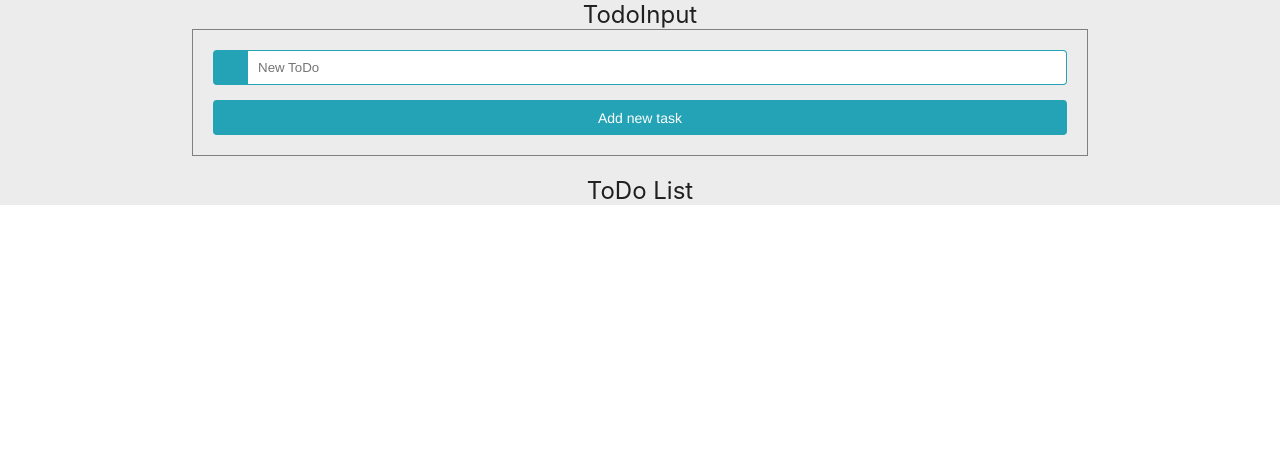
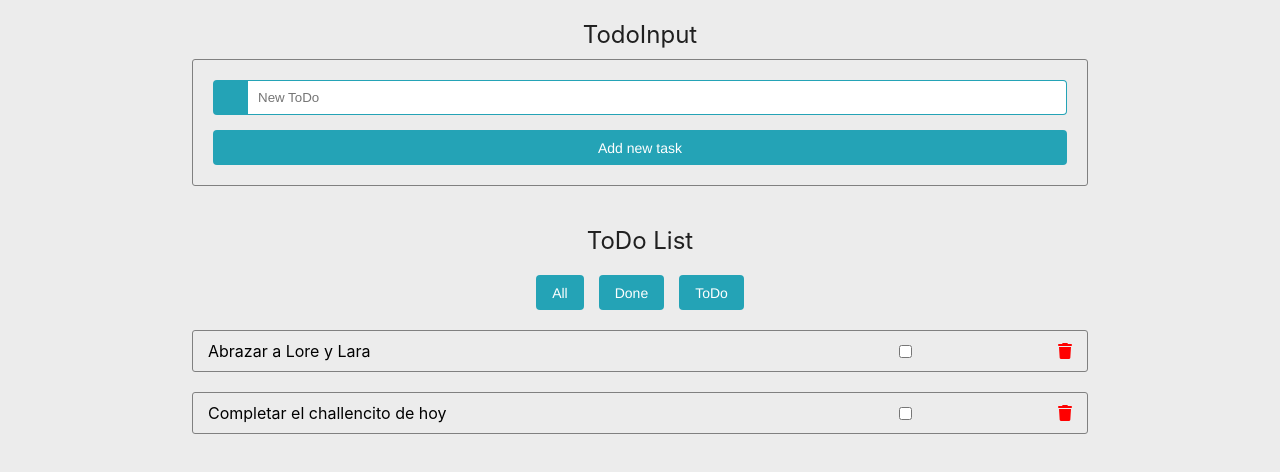
Before and after one commit to Enrococo/202301-w4ch3-enrique-jimenez, a React (Create React App) app: page / in a window 1280 px wide. Shown: the top 472 px of the page. Built offline with nearby package versions, Linux system fonts and the light colour scheme.

Commit message:
Add default items to the list

```diff
--- a/public/index.html
+++ b/public/index.html
@@ -12,7 +12,7 @@
   <title>To-do List</title>
 </head>
 
-<body>
+<body style="background-color: #ececec;">
   <noscript>You need to enable JavaScript to run this app.</noscript>
   <div id="root"></div>
   <!--
--- a/src/App.css
+++ b/src/App.css
@@ -43,6 +43,8 @@ h1 {
   justify-content: center;
   font-size: calc(10px + 2vmin);
   color: white;
+  gap: 10px;
+  padding: 20px 0px;
 }
 
 .App-link {
--- a/src/components/TaskCreator/TaskCreator.css
+++ b/src/components/TaskCreator/TaskCreator.css
@@ -1,4 +1,5 @@
 .to-do-form {
+  border-radius: 3px;
   border-width: 0.5px;
   border-color: grey;
   border-style: solid;
--- a/src/components/TaskList/TaskList.css
+++ b/src/components/TaskList/TaskList.css
@@ -13,6 +13,7 @@
   border-width: 0.5px;
   border-color: grey;
   border-style: solid;
+  border-radius: 3px;
   padding: 10px 15px;
   width: 100%;
   display: flex;
@@ -30,3 +31,8 @@
   justify-content: space-between;
   width: 20%;
 }
+
+.toDoList__menu {
+  display: flex;
+  gap: 15px;
+}
--- a/src/components/TaskList/TaskList.tsx
+++ b/src/components/TaskList/TaskList.tsx
@@ -9,6 +9,25 @@ const TaskList: FC<TaskListProps> = ({ list }) => {
   return (
     <ul className="toDoList">
       <h1>ToDo List</h1>
+      <div className="toDoList__menu">
+        <button className="button">All</button>
+        <button className="button">Done</button>
+        <button className="button">ToDo</button>
+      </div>
+      <li key={-2} className="toDoElements">
+        Abrazar a Lore y Lara
+        <div className="toDoElements__div">
+          <input type="checkbox" />
+          <i className="fa-solid fa-trash"></i>
+        </div>
+      </li>
+      <li key={-1} className="toDoElements">
+        Completar el challencito de hoy
+        <div className="toDoElements__div">
+          <input type="checkbox" />
+          <i className="fa-solid fa-trash"></i>
+        </div>
+      </li>
       {list.map((liElement, i) => (
         <li key={i} className="toDoElements">
           {liElement}
```
